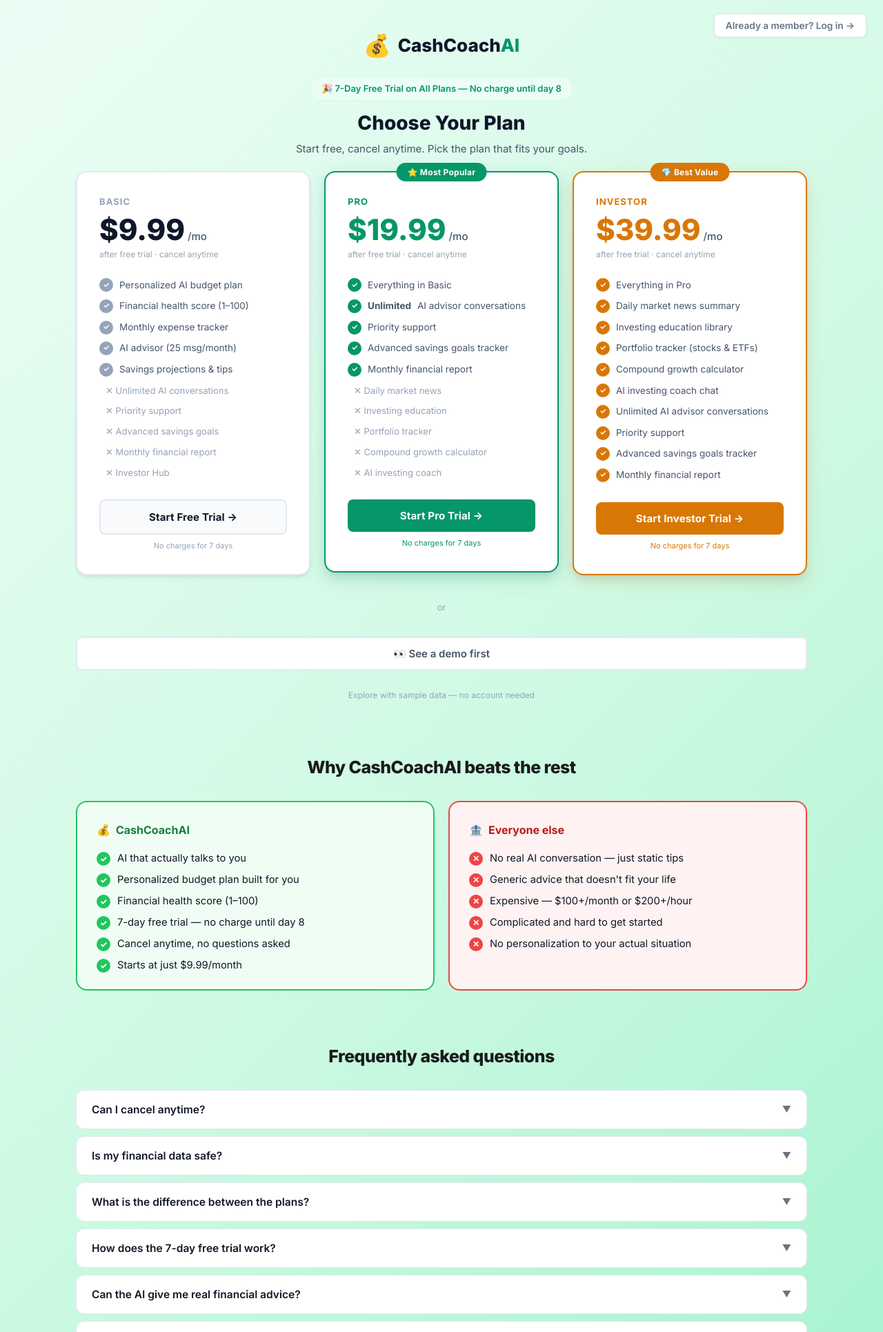
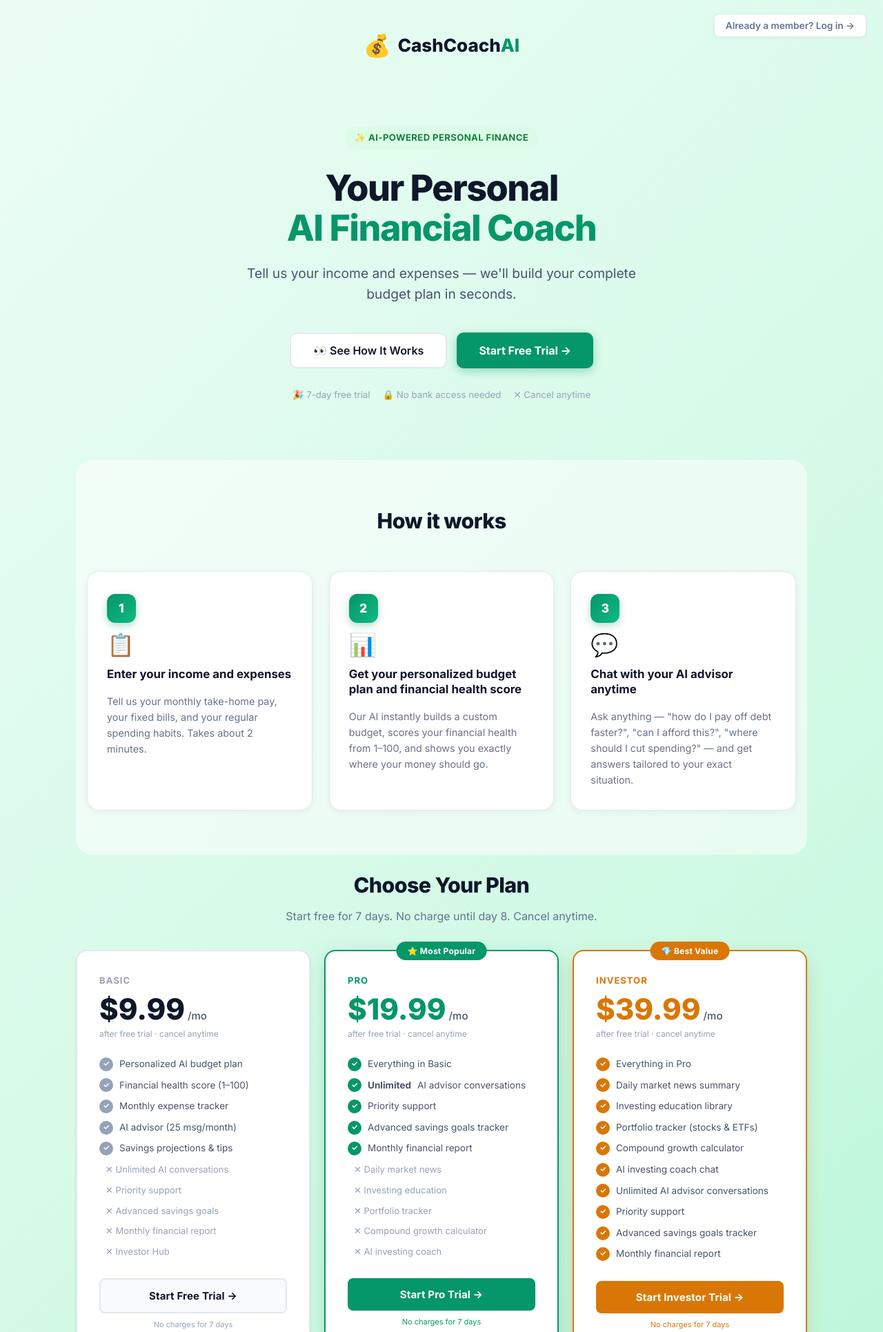
Before and after one commit to jamisondraddy21-create/cashcoachai, a Flask app: page / in a window 1280 px wide. Shown: the top 1931 px of the page at 69% size. Run offline with Flask 2, Linux system fonts and the light colour scheme; some libraries are stand-ins or nearby versions.

Commit message:
redesign landing page with hero and how-it-works sections
- Add hero section with headline, subtitle, CTA buttons, and trust indicators
- Add 3-step How It Works section before pricing
- Reorder page: hero → how it works → pricing → demo → comparison → FAQ
- See How It Works button opens demo; Start Free Trial scrolls to pricing

Co-Authored-By: Claude Sonnet 4.6 <noreply@anthropic.com>

```diff
--- a/templates/subscribe.html
+++ b/templates/subscribe.html
@@ -3,162 +3,214 @@
 <head>
   <meta charset="UTF-8" />
   <meta name="viewport" content="width=device-width, initial-scale=1.0" />
-  <title>CashCoachAI — Choose Your Plan</title>
+  <title>CashCoachAI — Your Personal AI Financial Coach</title>
   <link rel="preconnect" href="https://fonts.googleapis.com" />
   <link href="https://fonts.googleapis.com/css2?family=Inter:wght@300;400;500;600;700;800&display=swap" rel="stylesheet" />
   <link rel="stylesheet" href="{{ url_for('static', filename='style.css') }}" />
   <style>
+
+    /* ── Login button ── */
+    .sub-login-btn {
+      position: fixed;
+      top: 20px; right: 24px;
+      font-size: 0.85rem; font-weight: 600;
+      color: #64748b; padding: 8px 16px;
+      border: 1px solid #e2e8f0; border-radius: 8px;
+      background: #fff; white-space: nowrap; z-index: 100;
+      box-shadow: 0 1px 4px rgba(0,0,0,.06);
+      cursor: pointer; font-family: inherit;
+      transition: color .15s, border-color .15s;
+    }
+    .sub-login-btn:hover { color: #0f172a; border-color: #94a3b8; }
+
+    /* ── Hero ── */
+    .hero {
+      width: 100%; text-align: center;
+      padding: 72px 16px 64px;
+    }
+    .hero-eyebrow {
+      display: inline-flex; align-items: center; gap: 8px;
+      background: #dcfce7; color: #15803d;
+      font-size: 0.82rem; font-weight: 700;
+      padding: 6px 14px; border-radius: 999px;
+      letter-spacing: 0.03em; text-transform: uppercase;
+      margin-bottom: 28px;
+    }
+    .hero h1 {
+      font-size: clamp(2rem, 5vw, 3.25rem);
+      font-weight: 800; color: #0f172a;
+      line-height: 1.12; letter-spacing: -0.03em;
+      margin: 0 0 20px;
+    }
+    .hero h1 .hero-accent { color: #059669; }
+    .hero-sub {
+      font-size: clamp(1rem, 2.5vw, 1.2rem);
+      color: #475569; line-height: 1.6;
+      max-width: 580px; margin: 0 auto 40px;
+    }
+    .hero-btns {
+      display: flex; gap: 14px;
+      justify-content: center; flex-wrap: wrap;
+    }
+    .hero-btn-primary {
+      background: #059669; color: #fff;
+      font-size: 1rem; font-weight: 700;
+      padding: 14px 32px; border-radius: 10px;
+      border: none; cursor: pointer; font-family: inherit;
+      box-shadow: 0 4px 14px rgba(5,150,105,.35);
+      transition: background .15s, transform .15s, box-shadow .15s;
+    }
+    .hero-btn-primary:hover {
+      background: #047857;
+      transform: translateY(-2px);
+      box-shadow: 0 6px 20px rgba(5,150,105,.4);
+    }
+    .hero-btn-secondary {
+      background: #fff; color: #0f172a;
+      font-size: 1rem; font-weight: 600;
+      padding: 14px 32px; border-radius: 10px;
+      border: 2px solid #e2e8f0; cursor: pointer; font-family: inherit;
+      transition: border-color .15s, transform .15s;
+    }
+    .hero-btn-secondary:hover {
+      border-color: #059669; color: #059669;
+      transform: translateY(-2px);
+    }
+    .hero-trust {
+      margin-top: 28px; font-size: 0.83rem;
+      color: #94a3b8; display: flex;
+      justify-content: center; align-items: center; gap: 18px;
+      flex-wrap: wrap;
+    }
+    .hero-trust span { display: flex; align-items: center; gap: 5px; }
+
+    /* ── How It Works ── */
+    .how-section {
+      width: 100%; padding: 64px 16px;
+      background: rgba(255,255,255,.55);
+      border-radius: 24px;
+    }
+    .how-section h2 {
+      text-align: center;
+      font-size: clamp(1.4rem, 3vw, 1.9rem);
+      font-weight: 800; color: #0f172a;
+      letter-spacing: -0.02em; margin: 0 0 48px;
+    }
+    .how-steps {
+      display: grid;
+      grid-template-columns: repeat(3, 1fr);
+      gap: 24px; position: relative;
+    }
+    .how-step {
+      background: #fff; border-radius: 18px;
+      border: 1px solid #e2e8f0;
+      padding: 32px 28px;
+      box-shadow: 0 2px 12px rgba(0,0,0,.06);
+      display: flex; flex-direction: column;
+      align-items: flex-start; gap: 16px;
+      position: relative;
+    }
+    .how-step-num {
+      width: 42px; height: 42px; border-radius: 12px;
+      background: linear-gradient(135deg, #059669, #10b981);
+      color: #fff; font-size: 1.1rem; font-weight: 800;
+      display: flex; align-items: center; justify-content: center;
+      box-shadow: 0 4px 12px rgba(5,150,105,.3);
+      flex-shrink: 0;
+    }
+    .how-step-icon {
+      font-size: 2rem; line-height: 1;
+    }
+    .how-step h3 {
+      font-size: 1.05rem; font-weight: 700;
+      color: #0f172a; margin: 0; line-height: 1.3;
+    }
+    .how-step p {
+      font-size: 0.9rem; color: #64748b;
+      line-height: 1.6; margin: 0;
+    }
+    .how-connector {
+      display: none;
+    }
+
+    /* ── Section heading shared ── */
+    .section-heading {
+      text-align: center;
+      font-size: clamp(1.4rem, 3vw, 1.9rem);
+      font-weight: 800; color: #0f172a;
+      letter-spacing: -0.02em; margin: 0 0 8px;
+    }
+    .section-sub {
+      text-align: center; color: #64748b;
+      font-size: 1rem; margin: 0 0 36px;
+    }
+
+    /* ── Pricing wrapper ── */
+    .pricing-section { width: 100%; }
+
     /* ── Comparison Section ── */
-    .compare-section {
-      width: 100%;
-      margin: 56px 0 0;
+    .compare-section { width: 100%; margin: 56px 0 0; }
+    .compare-section h2 {
+      text-align: center; font-size: 1.55rem; font-weight: 800;
+      color: #1a1a1a; margin: 0 0 28px; letter-spacing: -0.02em;
     }
-    .compare-section h2 {
-      text-align: center;
-      font-size: 1.55rem;
-      font-weight: 800;
-      color: #1a1a1a;
-      margin: 0 0 28px;
-      letter-spacing: -0.02em;
-    }
-    .compare-grid {
-      display: grid;
-      grid-template-columns: 1fr 1fr;
-      gap: 20px;
-    }
-    .compare-col {
-      border-radius: 16px;
-      padding: 28px 28px 24px;
-      background: #fff;
-    }
-    .compare-col-us {
-      border: 2px solid #22c55e;
-      background: #f0fdf4;
-    }
-    .compare-col-them {
-      border: 2px solid #ef4444;
-      background: #fef2f2;
-    }
+    .compare-grid { display: grid; grid-template-columns: 1fr 1fr; gap: 20px; }
+    .compare-col { border-radius: 16px; padding: 28px 28px 24px; background: #fff; }
+    .compare-col-us   { border: 2px solid #22c55e; background: #f0fdf4; }
+    .compare-col-them { border: 2px solid #ef4444; background: #fef2f2; }
     .compare-col-header {
-      font-size: 1rem;
-      font-weight: 700;
-      margin-bottom: 18px;
-      display: flex;
-      align-items: center;
-      gap: 8px;
+      font-size: 1rem; font-weight: 700; margin-bottom: 18px;
+      display: flex; align-items: center; gap: 8px;
     }
     .compare-col-us .compare-col-header   { color: #15803d; }
     .compare-col-them .compare-col-header { color: #b91c1c; }
-    .compare-list {
-      list-style: none;
-      margin: 0;
-      padding: 0;
-      display: flex;
-      flex-direction: column;
-      gap: 10px;
-    }
+    .compare-list { list-style: none; margin: 0; padding: 0; display: flex; flex-direction: column; gap: 10px; }
     .compare-list li {
-      display: flex;
-      align-items: flex-start;
-      gap: 10px;
-      font-size: 0.92rem;
-      color: #111827;
-      line-height: 1.4;
+      display: flex; align-items: flex-start; gap: 10px;
+      font-size: 0.92rem; color: #111827; line-height: 1.4;
     }
     .cmp-icon {
-      flex-shrink: 0;
-      width: 20px;
-      height: 20px;
-      border-radius: 50%;
-      display: flex;
-      align-items: center;
-      justify-content: center;
-      font-size: 0.75rem;
-      font-weight: 800;
-      margin-top: 1px;
+      flex-shrink: 0; width: 20px; height: 20px; border-radius: 50%;
+      display: flex; align-items: center; justify-content: center;
+      font-size: 0.75rem; font-weight: 800; margin-top: 1px;
     }
     .cmp-check { background: #22c55e; color: #fff; }
     .cmp-x     { background: #ef4444; color: #fff; }
 
     /* ── FAQ Section ── */
-    .faq-section {
-      width: 100%;
-      margin: 56px 0 0;
+    .faq-section { width: 100%; margin: 56px 0 0; }
+    .faq-section h2 {
+      text-align: center; font-size: 1.55rem; font-weight: 800;
+      color: #1a1a1a; margin: 0 0 28px; letter-spacing: -0.02em;
     }
-    .faq-section h2 {
-      text-align: center;
-      font-size: 1.55rem;
-      font-weight: 800;
-      color: #1a1a1a;
-      margin: 0 0 28px;
-      letter-spacing: -0.02em;
-    }
-    .faq-list {
-      display: flex;
-      flex-direction: column;
-      gap: 10px;
-    }
+    .faq-list { display: flex; flex-direction: column; gap: 10px; }
     .faq-item {
-      background: #fff;
-      border: 1px solid #e2e8f0;
-      border-radius: 12px;
-      overflow: hidden;
+      background: #fff; border: 1px solid #e2e8f0;
+      border-radius: 12px; overflow: hidden;
     }
     .faq-question {
-      width: 100%;
-      text-align: left;
-      background: none;
-      border: none;
-      padding: 18px 22px;
-      font-size: 0.97rem;
-      font-weight: 600;
-      color: #111827;
-      cursor: pointer;
-      display: flex;
-      justify-content: space-between;
-      align-items: center;
-      gap: 12px;
-      font-family: inherit;
+      width: 100%; text-align: left; background: none; border: none;
+      padding: 18px 22px; font-size: 0.97rem; font-weight: 600;
+      color: #111827; cursor: pointer; display: flex;
+      justify-content: space-between; align-items: center;
+      gap: 12px; font-family: inherit;
     }
-    .faq-question:hover { color: #2563eb; }
-    .faq-chevron {
-      flex-shrink: 0;
-      font-size: 0.8rem;
-      color: #6b7280;
-      transition: transform 0.2s;
-    }
+    .faq-question:hover { color: #059669; }
+    .faq-chevron { flex-shrink: 0; font-size: 0.8rem; color: #6b7280; transition: transform 0.2s; }
     .faq-item.open .faq-chevron { transform: rotate(180deg); }
-    .faq-answer {
-      display: none;
-      padding: 0 22px 18px;
-      font-size: 0.9rem;
-      color: #374151;
-      line-height: 1.65;
-    }
+    .faq-answer { display: none; padding: 0 22px 18px; font-size: 0.9rem; color: #374151; line-height: 1.65; }
     .faq-item.open .faq-answer { display: block; }
 
-    @media (max-width: 640px) {
+    /* ── Responsive ── */
+    @media (max-width: 760px) {
+      .how-steps { grid-template-columns: 1fr; }
       .compare-grid { grid-template-columns: 1fr; }
     }
-    .sub-login-btn {
-      position: fixed;
-      top: 20px;
-      right: 24px;
-      font-size: 0.85rem;
-      font-weight: 600;
-      color: #64748b;
-      padding: 8px 16px;
-      border: 1px solid #e2e8f0;
-      border-radius: 8px;
-      background: #fff;
-      white-space: nowrap;
-      z-index: 100;
-      box-shadow: 0 1px 4px rgba(0,0,0,.06);
-      cursor: pointer;
-      font-family: inherit;
-      transition: color .15s, border-color .15s;
+    @media (max-width: 640px) {
+      .hero { padding: 52px 16px 48px; }
+      .hero-btns { flex-direction: column; align-items: center; }
+      .hero-btn-primary, .hero-btn-secondary { width: 100%; max-width: 320px; }
     }
-    .sub-login-btn:hover { color: #0f172a; border-color: #94a3b8; }
   </style>
 </head>
 <body class="sub-body">
@@ -173,14 +225,56 @@
     <span class="sub-title">CashCoach<span class="accent">AI</span></span>
   </div>
 
-  <!-- Header -->
-  <div class="sub-header">
-    <div class="trial-badge">🎉 7-Day Free Trial on All Plans — No charge until day 8</div>
-    <h1 class="sub-headline">Choose Your Plan</h1>
-    <p class="sub-tagline">Start free, cancel anytime. Pick the plan that fits your goals.</p>
+  <!-- ══ HERO ══ -->
+  <div class="hero">
+    <div class="hero-eyebrow">✨ AI-powered personal finance</div>
+    <h1>Your Personal<br><span class="hero-accent">AI Financial Coach</span></h1>
+    <p class="hero-sub">Tell us your income and expenses — we'll build your complete budget plan in seconds.</p>
+    <div class="hero-btns">
+      <button class="hero-btn-secondary" onclick="startDemo()">👀 See How It Works</button>
+      <button class="hero-btn-primary" onclick="document.getElementById('pricing').scrollIntoView({behavior:'smooth'})">Start Free Trial →</button>
+    </div>
+    <div class="hero-trust">
+      <span>🎉 7-day free trial</span>
+      <span>🔒 No bank access needed</span>
+      <span>✕ Cancel anytime</span>
+    </div>
   </div>
 
-  <!-- Plans -->
+  <!-- ══ HOW IT WORKS ══ -->
+  <div class="how-section" id="how-it-works">
+    <h2>How it works</h2>
+    <div class="how-steps">
+
+      <div class="how-step">
+        <div class="how-step-num">1</div>
+        <div class="how-step-icon">📋</div>
+        <h3>Enter your income and expenses</h3>
+        <p>Tell us your monthly take-home pay, your fixed bills, and your regular spending habits. Takes about 2 minutes.</p>
+      </div>
+
+      <div class="how-step">
+        <div class="how-step-num">2</div>
+        <div class="how-step-icon">📊</div>
+        <h3>Get your personalized budget plan and financial health score</h3>
+        <p>Our AI instantly builds a custom budget, scores your financial health from 1–100, and shows you exactly where your money should go.</p>
+      </div>
+
+      <div class="how-step">
+        <div class="how-step-num">3</div>
+        <div class="how-step-icon">💬</div>
+        <h3>Chat with your AI advisor anytime</h3>
+        <p>Ask anything — "how do I pay off debt faster?", "can I afford this?", "where should I cut spending?" — and get answers tailored to your exact situation.</p>
+      </div>
+
+    </div>
+  </div>
+
+  <!-- ══ PRICING ══ -->
+  <div class="pricing-section" id="pricing">
+    <h2 class="section-heading">Choose Your Plan</h2>
+    <p class="section-sub">Start free for 7 days. No charge until day 8. Cancel anytime.</p>
+
     <div class="plans-grid plans-grid-3">
 
       <!-- Basic -->
@@ -267,22 +361,22 @@
 
     <!-- Error -->
     <div class="sub-error" id="subError"></div>
+  </div>
 
-  <!-- Demo -->
+  <!-- ══ DEMO ══ -->
+  <div style="width:100%;text-align:center;margin-top:8px">
     <div class="sub-divider">or</div>
     <button class="sub-btn-demo" onclick="startDemo()">👀 See a demo first</button>
     <p class="sub-note" style="text-align:center">Explore with sample data — no account needed</p>
+  </div>
 
-  <!-- Comparison Section -->
+  <!-- ══ COMPARISON ══ -->
   <div class="compare-section">
     <h2>Why CashCoachAI beats the rest</h2>
     <div class="compare-grid">
 
-      <!-- CashCoachAI -->
       <div class="compare-col compare-col-us">
-        <div class="compare-col-header">
-          <span>💰</span> CashCoachAI
-        </div>
+        <div class="compare-col-header"><span>💰</span> CashCoachAI</div>
         <ul class="compare-list">
           <li><span class="cmp-icon cmp-check">✓</span> AI that actually talks to you</li>
           <li><span class="cmp-icon cmp-check">✓</span> Personalized budget plan built for you</li>
@@ -293,11 +387,8 @@
         </ul>
       </div>
 
-      <!-- Competitors -->
       <div class="compare-col compare-col-them">
-        <div class="compare-col-header">
-          <span>🏦</span> Everyone else
-        </div>
+        <div class="compare-col-header"><span>🏦</span> Everyone else</div>
         <ul class="compare-list">
           <li><span class="cmp-icon cmp-x">✕</span> No real AI conversation — just static tips</li>
           <li><span class="cmp-icon cmp-x">✕</span> Generic advice that doesn't fit your life</li>
@@ -310,15 +401,14 @@
     </div>
   </div>
 
-  <!-- FAQ Section -->
+  <!-- ══ FAQ ══ -->
   <div class="faq-section">
     <h2>Frequently asked questions</h2>
     <div class="faq-list">
 
       <div class="faq-item">
         <button class="faq-question" onclick="toggleFaq(this)">
-          Can I cancel anytime?
-          <span class="faq-chevron">▼</span>
+          Can I cancel anytime? <span class="faq-chevron">▼</span>
         </button>
         <div class="faq-answer">
           Yes — cancel anytime from your Stripe billing portal with one click. No phone calls, no hoops, no questions asked. Your access continues until the end of your current billing period.
@@ -327,8 +417,7 @@
 
       <div class="faq-item">
         <button class="faq-question" onclick="toggleFaq(this)">
-          Is my financial data safe?
-          <span class="faq-chevron">▼</span>
+          Is my financial data safe? <span class="faq-chevron">▼</span>
         </button>
         <div class="faq-answer">
           Your data is never sold or shared with third parties. The numbers you enter are used only to power your personalized advice within the app. Payments are processed securely by Stripe — we never see or store your card details.
@@ -337,8 +426,7 @@
 
       <div class="faq-item">
         <button class="faq-question" onclick="toggleFaq(this)">
-          What is the difference between the plans?
-          <span class="faq-chevron">▼</span>
+          What is the difference between the plans? <span class="faq-chevron">▼</span>
         </button>
         <div class="faq-answer">
           <strong>Basic ($9.99/mo)</strong> — Personalized budget plan, financial health score, expense tracker, and 25 AI advisor messages per month.<br><br>
@@ -349,8 +437,7 @@
 
       <div class="faq-item">
         <button class="faq-question" onclick="toggleFaq(this)">
-          How does the 7-day free trial work?
-          <span class="faq-chevron">▼</span>
+          How does the 7-day free trial work? <span class="faq-chevron">▼</span>
         </button>
         <div class="faq-answer">
           When you sign up you get 7 days of full access at no cost. Your card is not charged until day 8. You can cancel any time during the trial and you will never be billed. No hidden fees.
@@ -359,8 +446,7 @@
 
       <div class="faq-item">
         <button class="faq-question" onclick="toggleFaq(this)">
-          Can the AI give me real financial advice?
-          <span class="faq-chevron">▼</span>
+          Can the AI give me real financial advice? <span class="faq-chevron">▼</span>
         </button>
         <div class="faq-answer">
           CashCoachAI provides personalized financial guidance and education based on the information you share — budgeting strategies, savings tips, and investment concepts. It is not a licensed financial advisor. For major financial decisions, we recommend consulting a certified professional.
@@ -369,8 +455,7 @@
 
       <div class="faq-item">
         <button class="faq-question" onclick="toggleFaq(this)">
-          Do I need to connect my bank account?
-          <span class="faq-chevron">▼</span>
+          Do I need to connect my bank account? <span class="faq-chevron">▼</span>
         </button>
         <div class="faq-answer">
           No. CashCoachAI does not require bank account access. You simply enter your income and expenses manually, and the AI works from there. This keeps things simple and your banking credentials completely private.
@@ -427,7 +512,7 @@ if (new URLSearchParams(window.location.search).get('error')) {
 }
 
 function toggleFaq(btn) {
-  const item = btn.closest('.faq-item');
+  const item   = btn.closest('.faq-item');
   const isOpen = item.classList.contains('open');
   document.querySelectorAll('.faq-item.open').forEach(el => el.classList.remove('open'));
   if (!isOpen) item.classList.add('open');
```
Lines whose indentation alone changed are shown as unchanged.
